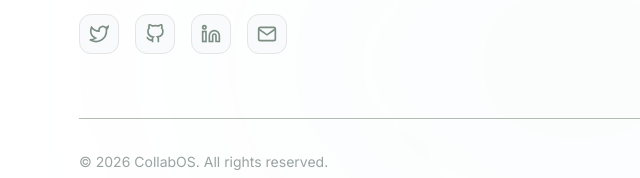
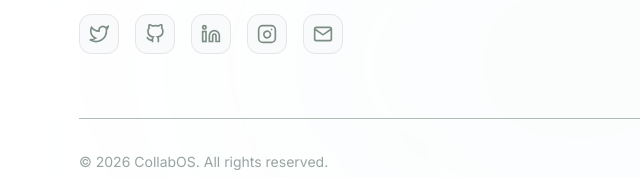
Before and after one commit to Ayush-ASCAPDX/CollabOS, a website: page index.html in a window 1280 px wide. Shown: the part 7396-7574 px from the top of the page, 173-813 px from the left. Drawn offline with nearby package versions, Linux system fonts and the light colour scheme.

Commit message:
Update index.html

```diff
--- a/index.html
+++ b/index.html
@@ -682,6 +682,13 @@
                 <circle cx="4" cy="4" r="2"></circle>
               </svg>
             </a>
+            <a href="https://www.instagram.com/collabos_official/" aria-label="Instagram">
+              <svg width="20" height="20" viewBox="0 0 24 24" fill="none" stroke="currentColor" stroke-width="2" stroke-linecap="round" stroke-linejoin="round">
+                <rect x="2" y="2" width="20" height="20" rx="5" ry="5"></rect>
+                <path d="M16 11.37a4 4 0 1 1-2.63-2.63 4 4 0 0 1 2.63 2.63z"></path>
+                <line x1="17.5" y1="6.5" x2="17.5" y2="6.5"></line>
+              </svg>
+            </a>
             <a href="#" aria-label="Email">
               <svg width="20" height="20" viewBox="0 0 24 24" fill="none" stroke="currentColor" stroke-width="2">
                 <path d="M4 4h16c1.1 0 2 .9 2 2v12c0 1.1-.9 2-2 2H4c-1.1 0-2-.9-2-2V6c0-1.1.9-2 2-2z"></path>
```
